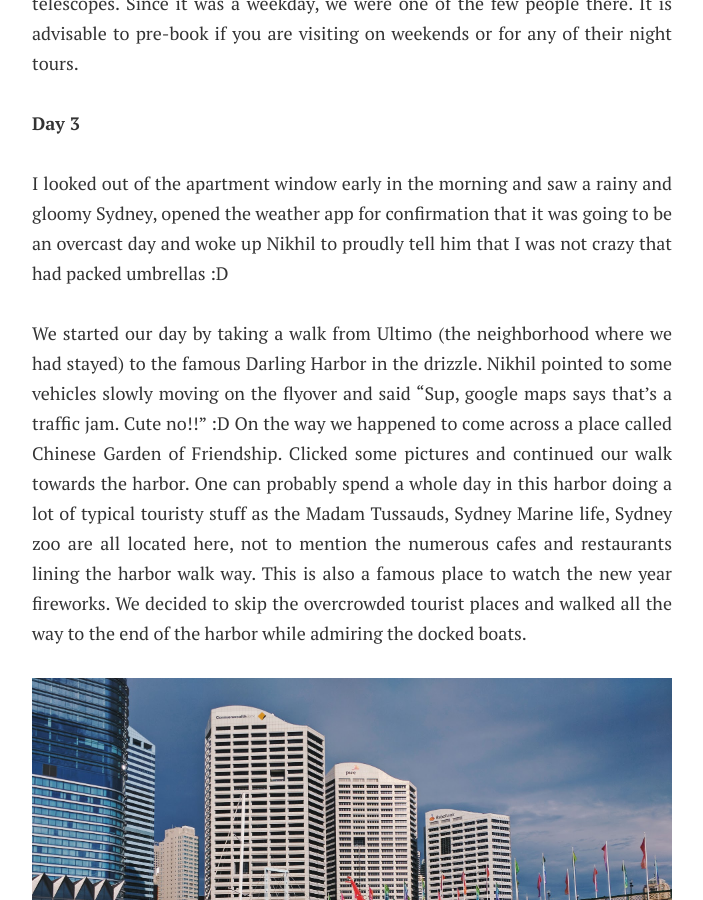
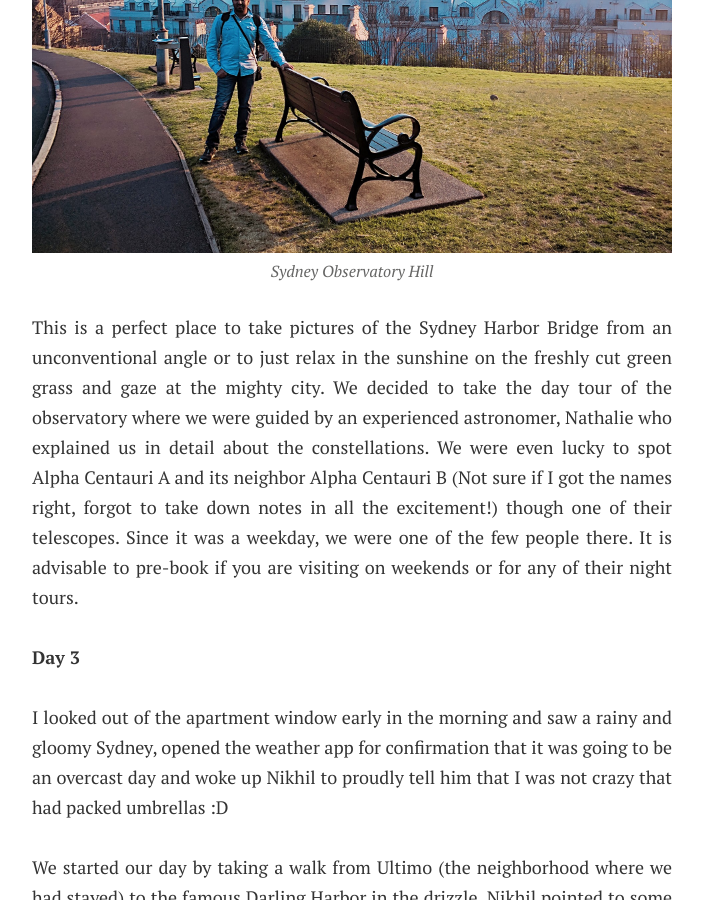
Before and after one commit to sandeepraju/sanchaara.in, a Jekyll site: the page built from _posts/2017-08-27-sydney.md, in a window 1280 px wide and 900 px high, scrolled down 7324 px. Shown: the whole window, without its empty margins (288-991 px from the left). Built offline with Jekyll 4.4.1, drawn with Linux system fonts in a browser that asks for light colours; nearby versions of some CDN libraries; some web fonts are replaced.

Commit message:
Update 2017-08-27-sydney.md

```diff
--- a/_posts/2017-08-27-sydney.md
+++ b/_posts/2017-08-27-sydney.md
@@ -40,6 +40,8 @@ The entire locality had an old town feel with the stone buildings, delicious sme
 
 ![Sydney Observatory Hill](/assets/article_images/2017-08-27-sydney/Sydney-Obervatory-Hill.jpg)
 
+![Sydney Observatory Hill](/assets/article_images/2017-08-27-sydney/Sydney-Observatory-Hill.jpg)
+
 This is a perfect place to take pictures of the Sydney Harbor Bridge from an unconventional angle or to just relax in the sunshine on the freshly cut green grass and gaze at the mighty city. We decided to take the day tour of the observatory where we were guided by an experienced astronomer, Nathalie who explained us in detail about the constellations. We were even lucky to spot Alpha Centauri A and its neighbor Alpha Centauri B (Not sure if I got the names right, forgot to take down notes in all the excitement!) though one of their telescopes. Since it was a weekday, we were one of the few people there. It is advisable to pre-book if you are visiting on weekends or for any of their night tours.
 
 <b>Day 3</b>
```
